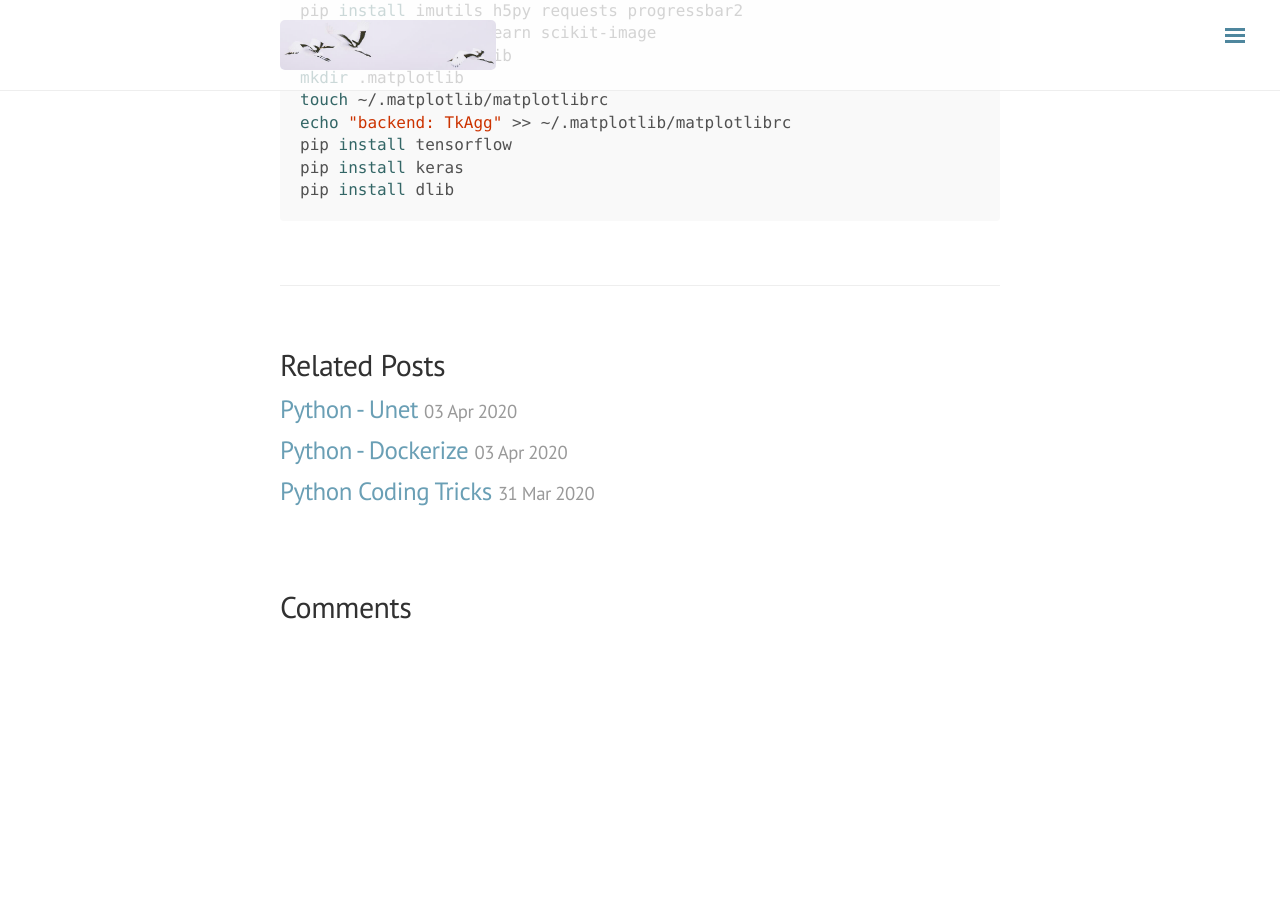
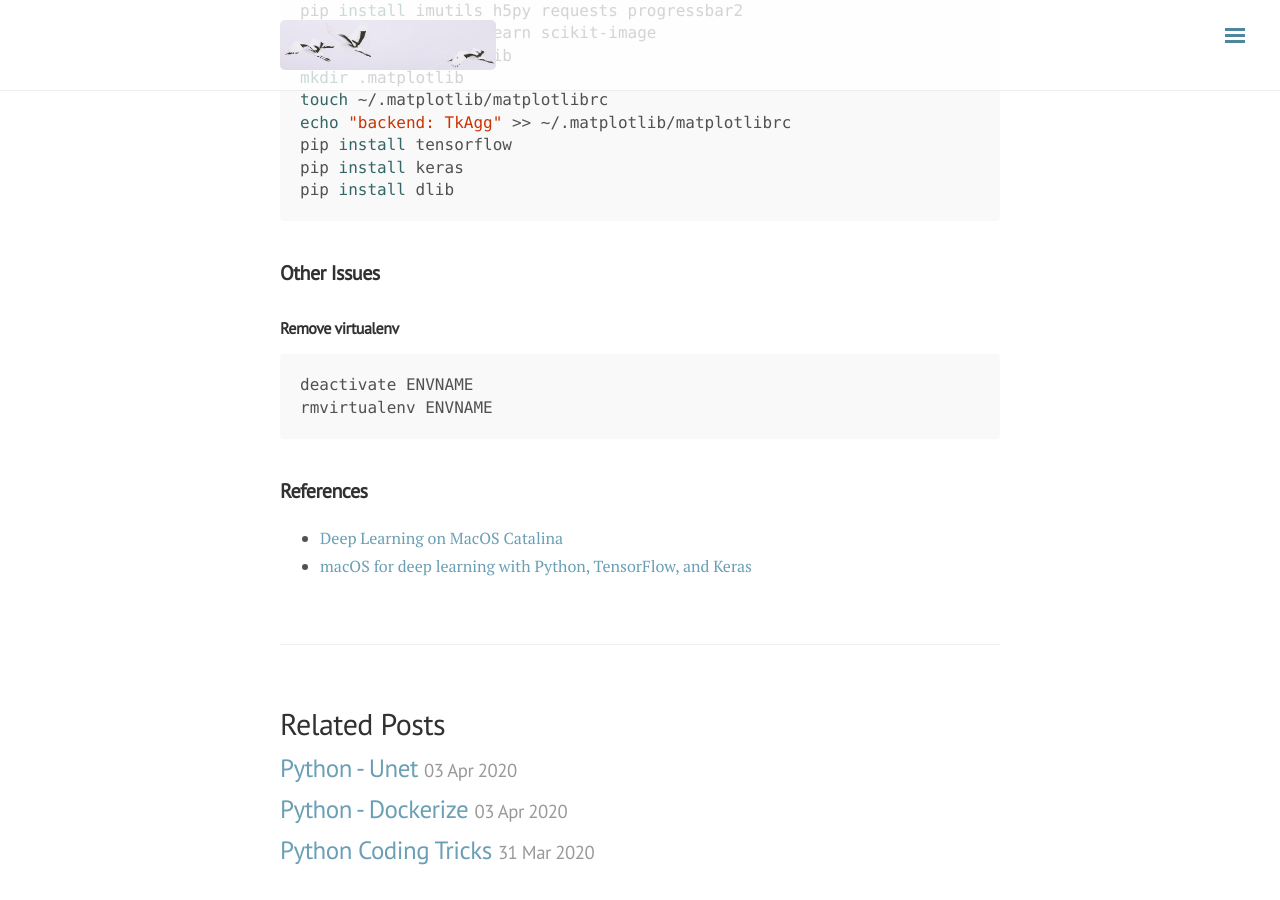
Before and after one commit to ylyy93/my_blog, a Jekyll site: the page built from _posts/python/2020-04-07-python-deep-learning-on-mac-os.md, in a window 1280 px wide and 900 px high, scrolled down 2428 px. Built offline with Jekyll 4.4.1, drawn with Linux system fonts in a browser that asks for light colours; nearby versions of some CDN libraries; comment, search, counter and statistics services are not loaded; before the commit the page ends 3063 px from its top, so only the background shows below that; some of the changed text lies outside the part shown.

Commit message:
rebuilding site Wed Apr  8 00:14:34 PDT 2020

````diff
--- a/_posts/python/2020-04-07-python-deep-learning-on-mac-os.md
+++ b/_posts/python/2020-04-07-python-deep-learning-on-mac-os.md
@@ -108,3 +108,16 @@ pip install tensorflow
 pip install keras
 pip install dlib
 ```
+
+## Other Issues
+
+### Remove virtualenv
+```
+deactivate ENVNAME
+rmvirtualenv ENVNAME
+```
+
+## References
+
+- [Deep Learning on MacOS Catalina](https://mc.ai/deep-learning-on-macos-catalina/)
+- [macOS for deep learning with Python, TensorFlow, and Keras](https://www.pyimagesearch.com/2017/09/29/macos-for-deep-learning-with-python-tensorflow-and-keras/)
````
Also changed, not shown: other parts of _posts/python/2020-04-07-python-deep-learning-on-mac-os.md (+1 -1 lines).
